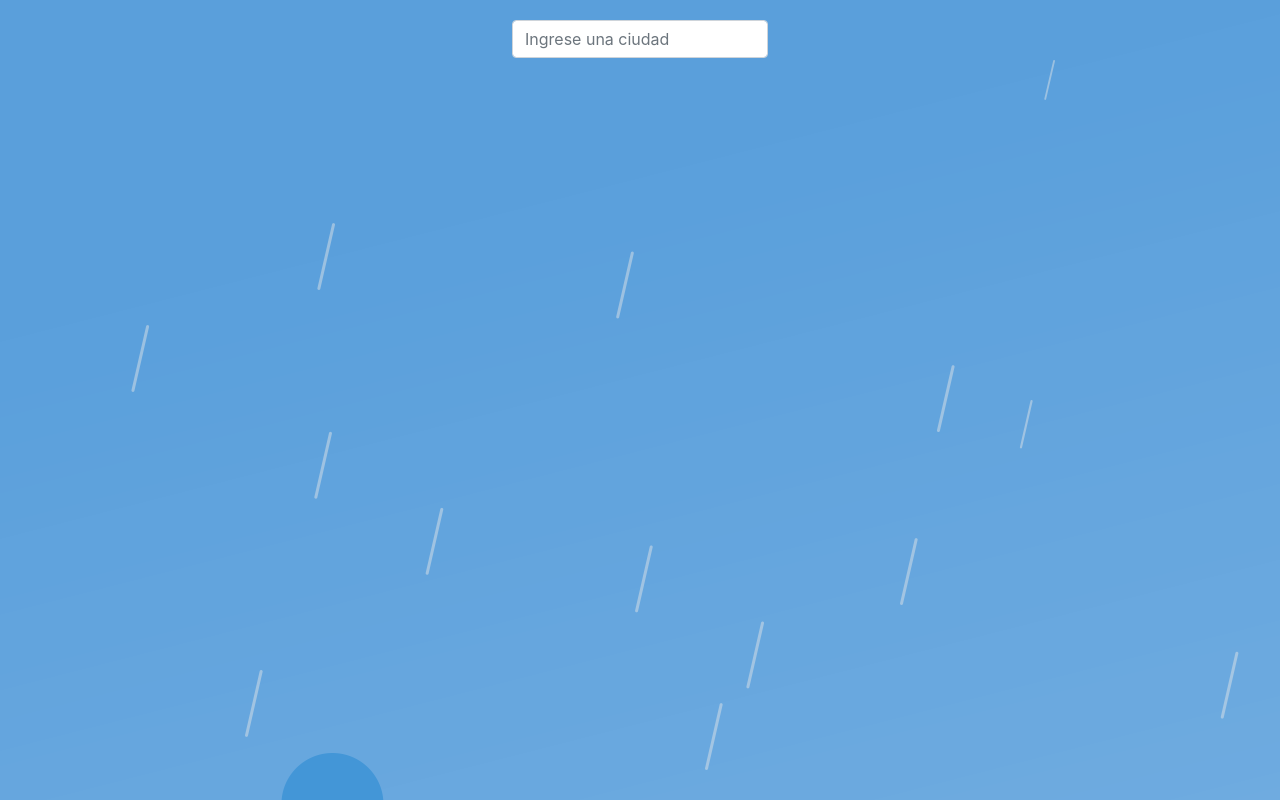
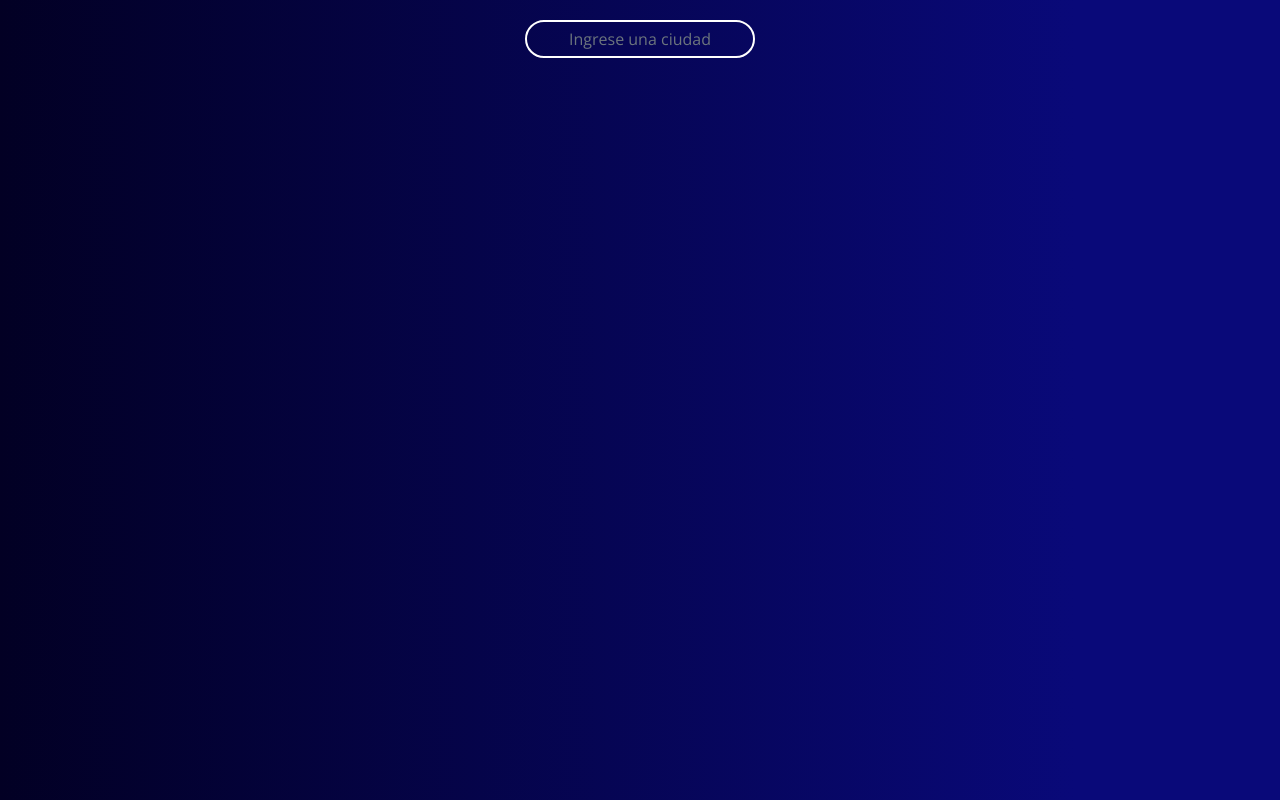
Before and after one commit to CabreraTiago/climapp, a React (Create React App) app: page / in a window 1280 px wide. Built offline with nearby package versions, Linux system fonts and the light colour scheme.

Commit message:
Pronóstico extendido

```diff
--- a/src/App.css
+++ b/src/App.css
@@ -1,12 +1,30 @@
+@import url("https://fonts.googleapis.com/css?family=Open+Sans:300,400,600,700,800&display=swap");
+* {
+  font-family: "Open Sans", sans-serif;
+}
+
 body {
-  background-image: url("./images/weather.png");
+  background: rgb(2, 0, 36);
+  background: linear-gradient(
+    90deg,
+    rgba(2, 0, 36, 1) 0%,
+    rgba(9, 9, 121, 1) 84%
+  );
 }
+
+/* Buscador */
 
 .buscador {
   display: flex;
   justify-content: center;
   margin-top: 20px;
 }
+
+.buscador-input:focus {
+  width: 280px;
+}
+
+/* Temperatura actual */
 
 .temperatura-actual {
   display: flex;
@@ -16,3 +34,11 @@ body {
 .card-temperatura-actual {
   width: 20%;
 }
+
+/* Pronóstico */
+
+.pronostico {
+  display: flex;
+  justify-content: center;
+  margin-bottom: 20px;
+}
--- a/src/App.js
+++ b/src/App.js
@@ -32,22 +32,23 @@ function App() {
         `${apiLocalizacion.base}json?q=${busqueda}&key=${apiLocalizacion.key}`
       )
       .then((response) => {
-        let localizacion = response.data.results[0];
-        let ciudad =
-          localizacion.components.city || localizacion.components.town;
-
-        setCiudad(`${ciudad}, ${localizacion.components.country}`);
-        getDatosMeteorologicos(localizacion.geometry);
+        getDatosMeteorologicos(response.data.results[0]);
       });
   };
 
-  const getDatosMeteorologicos = (coordenadas) => {
+  const getDatosMeteorologicos = (localizacion) => {
     axios
       .get(
-        `${apiClima.base}onecall?lat=${coordenadas.lat}&lon=${coordenadas.lng}&units=${apiClima.units}&exclude=${apiClima.exclude}&appid=${apiClima.key}`
+        `${apiClima.base}onecall?lat=${localizacion.geometry.lat}&lon=${localizacion.geometry.lng}&units=${apiClima.units}&exclude=${apiClima.exclude}&appid=${apiClima.key}`
       )
       .then((response) => {
         setClima(response.data);
+        setCiudad(
+          `${localizacion.components.city || localizacion.components.town}, ${
+            localizacion.components.country
+          }`
+        );
+        console.log(response.data.daily);
       });
   };
 
@@ -62,11 +63,15 @@ function App() {
       ) : (
         ""
       )}
-      {/* <CardGroup>
-        {pronostico.map((pr) => (
-          <PronosticoExtendido  />
-        ))}
-      </CardGroup> */}
+      <br />
+      <div className="pronostico">
+        <CardGroup>
+          {clima.daily &&
+            clima.daily.map((pronostico, i) => (
+              <PronosticoExtendido key={i} pronostico={pronostico} />
+            ))}
+        </CardGroup>
+      </div>
     </Fragment>
   );
 }
--- a/src/components/Buscador.jsx
+++ b/src/components/Buscador.jsx
@@ -5,9 +5,22 @@ import { Form } from "react-bootstrap";
 const Buscador = ({ onChange, getClima }) => {
   return (
     <div className="buscador">
-      <Form style={{ width: "20%" }} onSubmit={getClima} onChange={onChange}>
+      <Form onSubmit={getClima} onChange={onChange}>
         <Form.Group>
-          <Form.Control type="text" placeholder="Ingrese una ciudad" />
+          <Form.Control
+            style={{
+              background: "none",
+              color: "white",
+              textAlign: "center",
+              borderRadius: "24px",
+              border: "2px solid white",
+              outline: "none",
+              transition: "0.25s",
+            }}
+            type="text"
+            placeholder="Ingrese una ciudad"
+            className="buscador-input"
+          />
         </Form.Group>
       </Form>
     </div>
--- a/src/components/PronosticoExtendido.jsx
+++ b/src/components/PronosticoExtendido.jsx
@@ -2,15 +2,22 @@ import React from "react";
 import "bootstrap/dist/css/bootstrap.min.css";
 import { Card } from "react-bootstrap";
 
-const PronosticoExtendido = ({ fecha, img, temp, desc }) => {
+const PronosticoExtendido = ({ pronostico }) => {
   return (
     <Card style={{ width: "5%" }} className="text-center">
-      <Card.Header>{fecha}</Card.Header>
+      <Card.Header>
+        {new Date(pronostico.dt * 1000).toLocaleDateString("es")}
+      </Card.Header>
       <Card.Body>
-        <Card.Img src={img} />
-        <Card.Text>{temp}</Card.Text>
+        <Card.Img
+          src={`http://openweathermap.org/img/wn/${pronostico.weather[0].icon}@2x.png`}
+        />
+        <Card.Text>
+          {Math.round(pronostico.temp.min)}° / {Math.round(pronostico.temp.max)}
+          °
+        </Card.Text>
       </Card.Body>
-      <Card.Footer>{desc}</Card.Footer>
+      <Card.Footer>{pronostico.weather[0].main}</Card.Footer>
     </Card>
   );
 };
```
Also changed, not shown: 1 other file (tests, documents, lock files or other folders).
